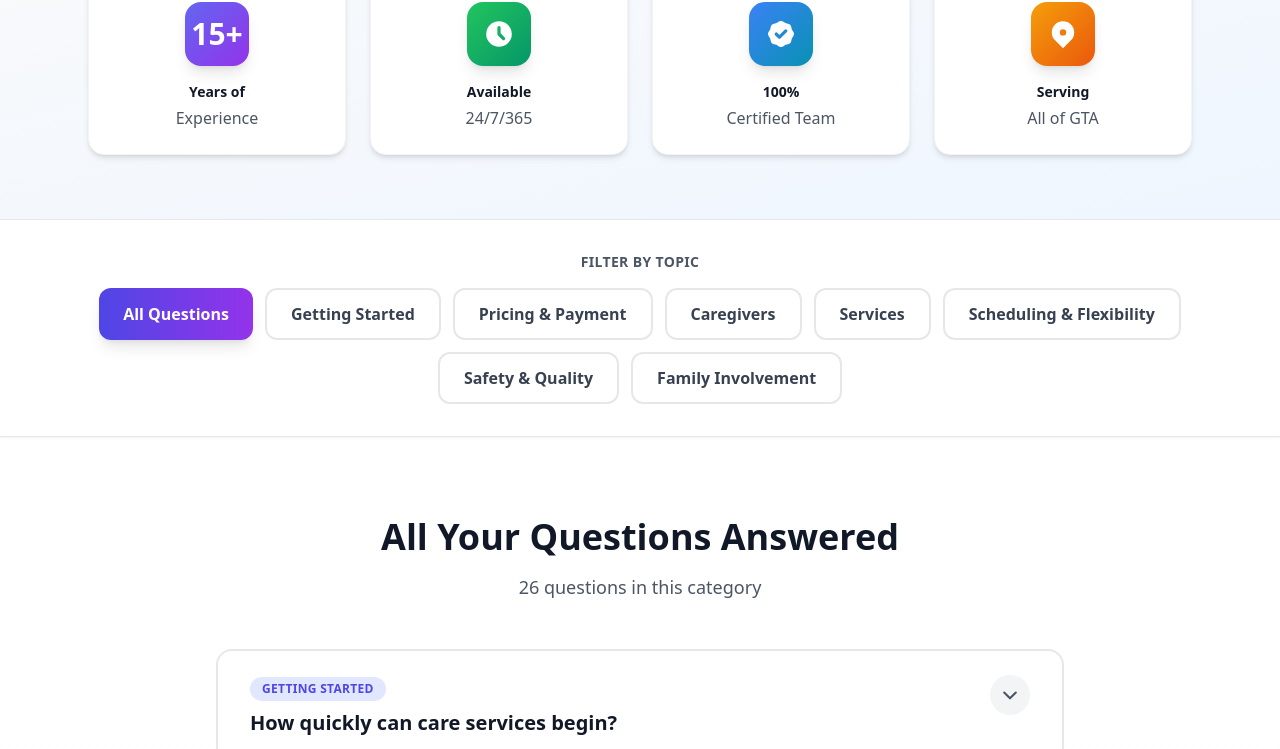
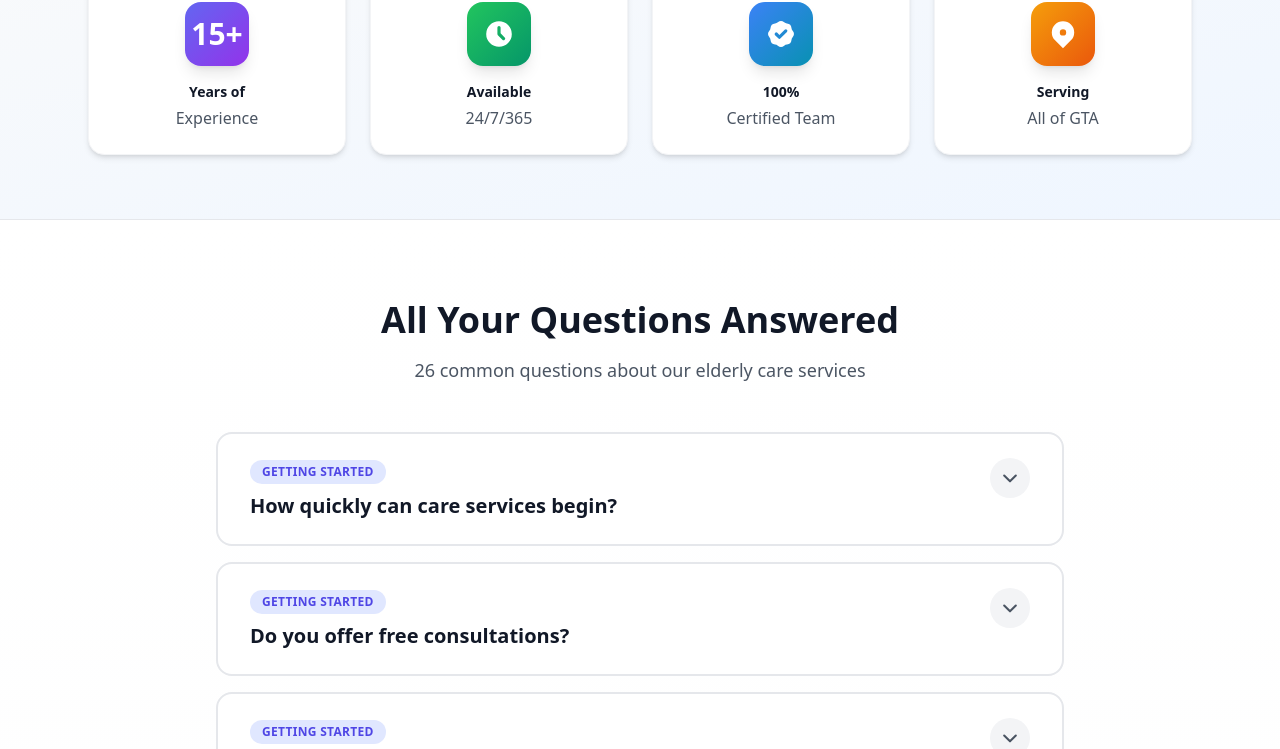
Before and after one commit to davidsun343-rgb/goldenbridge-care, a Next.js app: page /faq in a window 1280 px wide. Shown: the part 673-1422 px from the top of the page. Built offline with nearby package versions, Linux system fonts and the light colour scheme.

Commit message:
Remove FAQ category filter and update to PSW professionals only

```diff
--- a/src/app/faq/page.tsx
+++ b/src/app/faq/page.tsx
@@ -159,11 +159,6 @@ const categories = Array.from(new Set(faqs.map(faq => faq.category)));
 
 export default function FAQPage() {
   const [openIndex, setOpenIndex] = useState<number | null>(null);
-  const [selectedCategory, setSelectedCategory] = useState<string>("All");
-
-  const filteredFaqs = selectedCategory === "All"
-    ? faqs
-    : faqs.filter(faq => faq.category === selectedCategory);
 
   const toggleFAQ = (index: number) => {
     setOpenIndex(openIndex === index ? null : index);
@@ -257,54 +252,20 @@ export default function FAQPage() {
         </div>
       </section>
 
-      {/* Category Filter */}
-      <section className="py-8 bg-white/80 backdrop-blur-md sticky top-20 z-10 border-b border-gray-200 shadow-sm">
-        <div className="max-w-6xl mx-auto px-6">
-          <div className="mb-4 text-center">
-            <h3 className="text-sm font-semibold text-gray-600 uppercase tracking-wide">Filter by Topic</h3>
-          </div>
-          <div className="flex flex-wrap gap-3 justify-center">
-            <button
-              onClick={() => setSelectedCategory("All")}
-              className={`px-6 py-3 rounded-xl font-semibold transition-all transform hover:scale-105 ${
-                selectedCategory === "All"
-                  ? "bg-gradient-to-r from-indigo-600 to-purple-600 text-white shadow-lg"
-                  : "bg-white text-gray-700 hover:bg-gray-50 border-2 border-gray-200 hover:border-indigo-300"
-              }`}
-            >
-              All Questions
-            </button>
-            {categories.map((category) => (
-              <button
-                key={category}
-                onClick={() => setSelectedCategory(category)}
-                className={`px-6 py-3 rounded-xl font-semibold transition-all transform hover:scale-105 ${
-                  selectedCategory === category
-                    ? "bg-gradient-to-r from-indigo-600 to-purple-600 text-white shadow-lg"
-                    : "bg-white text-gray-700 hover:bg-gray-50 border-2 border-gray-200 hover:border-indigo-300"
-                }`}
-              >
-                {category}
-              </button>
-            ))}
-          </div>
-        </div>
-      </section>
-
       {/* FAQ Accordion */}
       <section className="py-20 bg-gradient-to-b from-white to-gray-50">
         <div className="max-w-4xl mx-auto px-6">
           <div className="text-center mb-12">
             <h2 className="text-3xl md:text-4xl font-bold text-gray-900 mb-4">
-              {selectedCategory === "All" ? "All Your Questions Answered" : `${selectedCategory} Questions`}
+              All Your Questions Answered
             </h2>
             <p className="text-gray-600 text-lg">
-              {filteredFaqs.length} {filteredFaqs.length === 1 ? 'question' : 'questions'} in this category
+              {faqs.length} common questions about our elderly care services
             </p>
           </div>
 
           <div className="space-y-4">
-            {filteredFaqs.map((faq, index) => (
+            {faqs.map((faq, index) => (
               <div
                 key={index}
                 className={`bg-white border-2 rounded-2xl overflow-hidden transition-all duration-300 ${
--- a/src/app/page.tsx
+++ b/src/app/page.tsx
@@ -54,7 +54,7 @@ export default function Home() {
                   <svg className="w-5 h-5 text-blue-400" fill="currentColor" viewBox="0 0 20 20">
                     <path d="M13 6a3 3 0 11-6 0 3 3 0 016 0zM18 8a2 2 0 11-4 0 2 2 0 014 0zM14 15a4 4 0 00-8 0v3h8v-3zM6 8a2 2 0 11-4 0 2 2 0 014 0zM16 18v-3a5.972 5.972 0 00-.75-2.906A3.005 3.005 0 0119 15v3h-3zM4.75 12.094A5.973 5.973 0 004 15v3H1v-3a3 3 0 013.75-2.906z"/>
                   </svg>
-                  PSW & Non-PSW Team
+                  PSW Professionals
                 </div>
                 <div className="flex items-center gap-2 bg-black bg-opacity-30 px-3 py-2 rounded-lg backdrop-blur-sm">
                   <svg className="w-5 h-5 text-green-400" fill="currentColor" viewBox="0 0 20 20">
@@ -105,11 +105,11 @@ export default function Home() {
                     <path d="M13 6a3 3 0 11-6 0 3 3 0 016 0zM18 8a2 2 0 11-4 0 2 2 0 014 0zM14 15a4 4 0 00-8 0v3h8v-3zM6 8a2 2 0 11-4 0 2 2 0 014 0zM16 18v-3a5.972 5.972 0 00-.75-2.906A3.005 3.005 0 0119 15v3h-3zM4.75 12.094A5.973 5.973 0 004 15v3H1v-3a3 3 0 013.75-2.906z"/>
                   </svg>
                 </div>
-                <h3 className="text-xl font-bold text-white">PSW & Non-PSW Professionals</h3>
+                <h3 className="text-xl font-bold text-white">PSW Professionals</h3>
               </div>
               <p className="text-blue-100">
-                Our comprehensive team includes certified Personal Support Workers (PSWs) and skilled
-                non-PSW caregivers, ensuring we can meet every aspect of your care needs.
+                Our team consists exclusively of certified Personal Support Workers (PSWs) who are professionally trained
+                and qualified to provide the highest standard of elderly care services.
               </p>
             </div>
 
@@ -352,8 +352,8 @@ const whyChooseUs = [
   },
   {
     icon: "👥",
-    title: "PSW & Non-PSW Team",
-    description: "Comprehensive team of certified Personal Support Workers and skilled non-PSW caregivers to serve every need."
+    title: "PSW Professionals",
+    description: "All our caregivers are certified Personal Support Workers (PSWs) professionally trained to provide expert elderly care."
   },
   {
     icon: "💝",
```
